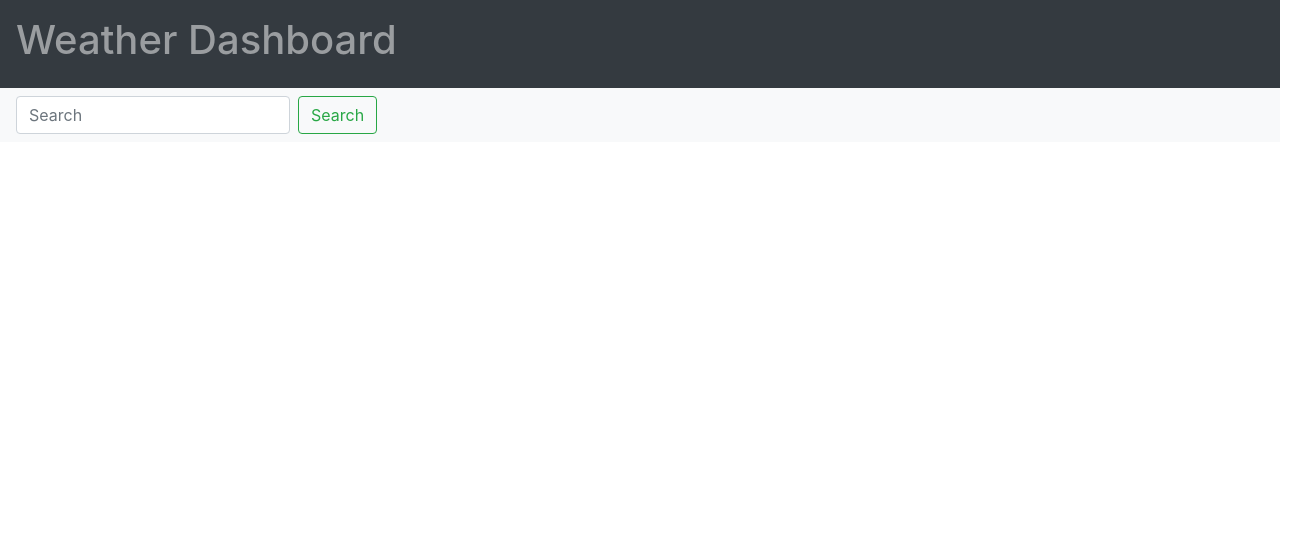
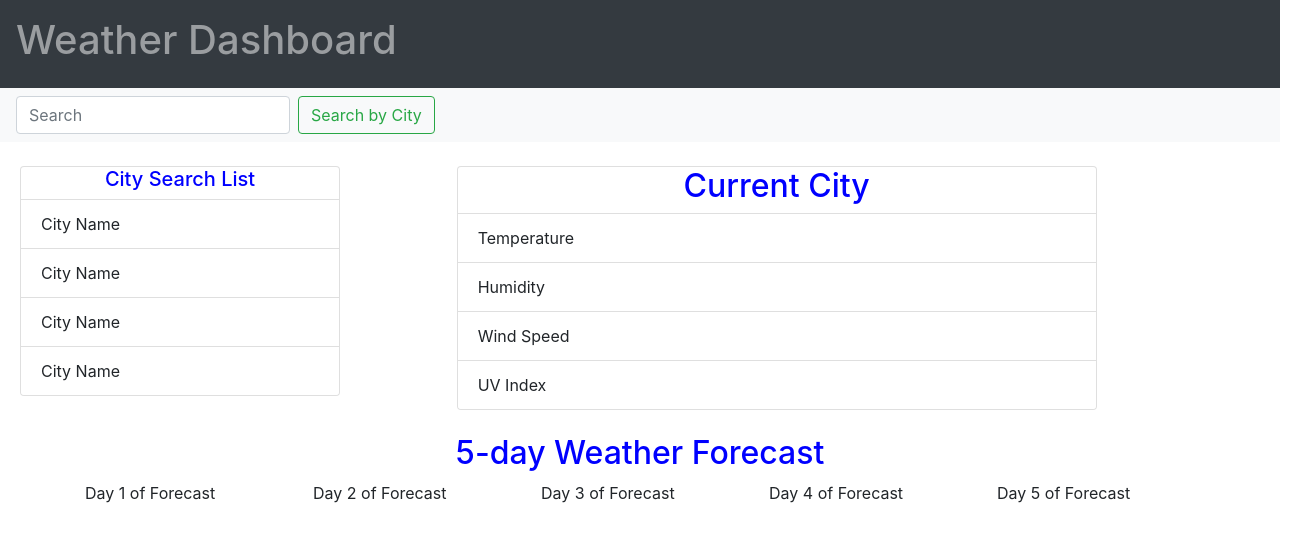
Before and after one commit to mnilou/weather-dashboard, a plain HTML site: page index.html in a window 1280 px wide. Shown: the whole page, 1315 px wide, since content can reach past the window. Drawn offline with nearby package versions, Linux system fonts and the light colour scheme.

Commit message:
css and html setup

```diff
--- a/index.html
+++ b/index.html
@@ -14,16 +14,58 @@
   </head>
   <body>
     <nav class="navbar navbar-dark bg-dark">
-        <h1 class="navbar-text" style="text-align: center;">
-          Weather Dashboard
-        </h1>
-      </nav>
-      <nav class="navbar navbar-light bg-light">
-        <form class="form-inline">
-          <input class="form-control mr-sm-2" type="search" placeholder="Search" aria-label="Search">
-          <button class="btn btn-outline-success my-2 my-sm-0" type="submit">Search</button>
-        </form>
-      </nav>
+      <h1 class="navbar-text" style="text-align: center">Weather Dashboard</h1>
+    </nav>
+    <nav class="navbar navbar-light bg-light">
+      <form class="form-inline">
+        <input
+          class="form-control mr-sm-2"
+          type="search"
+          placeholder="Search"
+          aria-label="Search"
+        />
+        <button class="btn btn-outline-success my-2 my-sm-0" type="submit">
+          Search by City
+        </button>
+      </form>
+    </nav>
+    <br>
+    <div class="row">
+      <div class="col-md-4 city-list">
+        <div class="card" style="width: 20rem">
+          <ul class="list-group list-group-flush">
+            <h5 id="header"style="text-align: center;">City Search List</h5>
+            <li class="list-group-item">City Name</li>
+            <li class="list-group-item">City Name</li>
+            <li class="list-group-item">City Name</li>
+            <li class="list-group-item">City Name</li>
+          </ul>
+        </div>
+      </div>
+      <br />
+      <div class="col-md-8 current-city">
+        <div class="card" style="width: 40rem">
+          <ul class="list-group list-group-flush">
+            <h2 id="header">Current City</h2>
+            <li class="list-group-item">Temperature</li>
+            <li class="list-group-item">Humidity</li>
+            <li class="list-group-item">Wind Speed</li>
+            <li class="list-group-item">UV Index</li>
+          </ul>
+        </div>
+      </div>
+    </div>
+    <br>
+    <div><h2 id= "header">5-day Weather Forecast</h2></div>
+    <div class="container">
+      <div class="row">
+        <div class="col-md">Day 1 of Forecast</div>
+        <div class="col-md">Day 2 of Forecast</div>
+        <div class="col-md">Day 3 of Forecast</div>
+        <div class="col-md">Day 4 of Forecast</div>
+        <div class="col-md">Day 5 of Forecast</div>
+      </div>
+    </div>
 
     <script
       src="https://code.jquery.com/jquery-3.2.1.slim.min.js"
--- a/style.css
+++ b/style.css
@@ -2,3 +2,20 @@
     text-align: center;
     font-size: 5em;
 }
+h2 {
+    text-align: center;
+
+}
+#header {
+    color: blue;
+}
+.row {
+    margin: 0, auto;
+
+}
+.city-list {
+    margin-left: 20px;
+}
+.current-city {
+    margin-right: -30px;
+}
```
